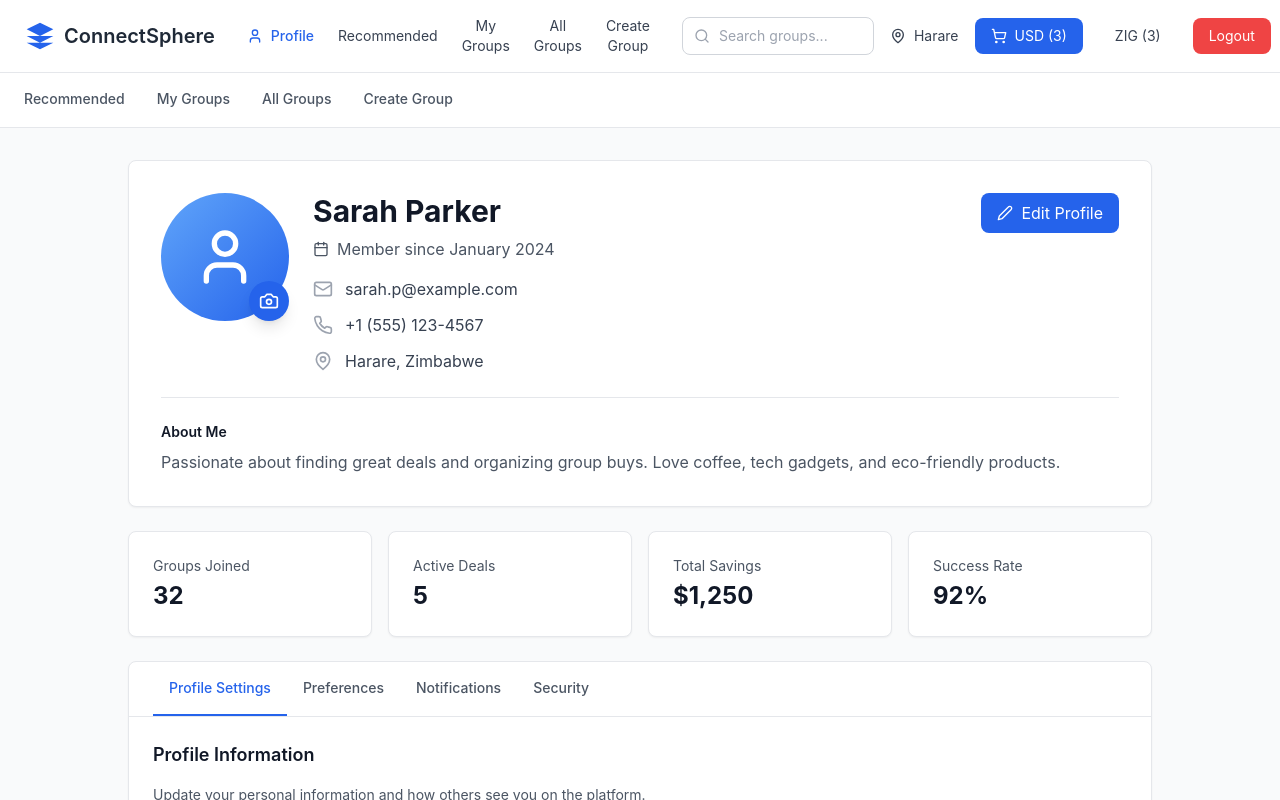
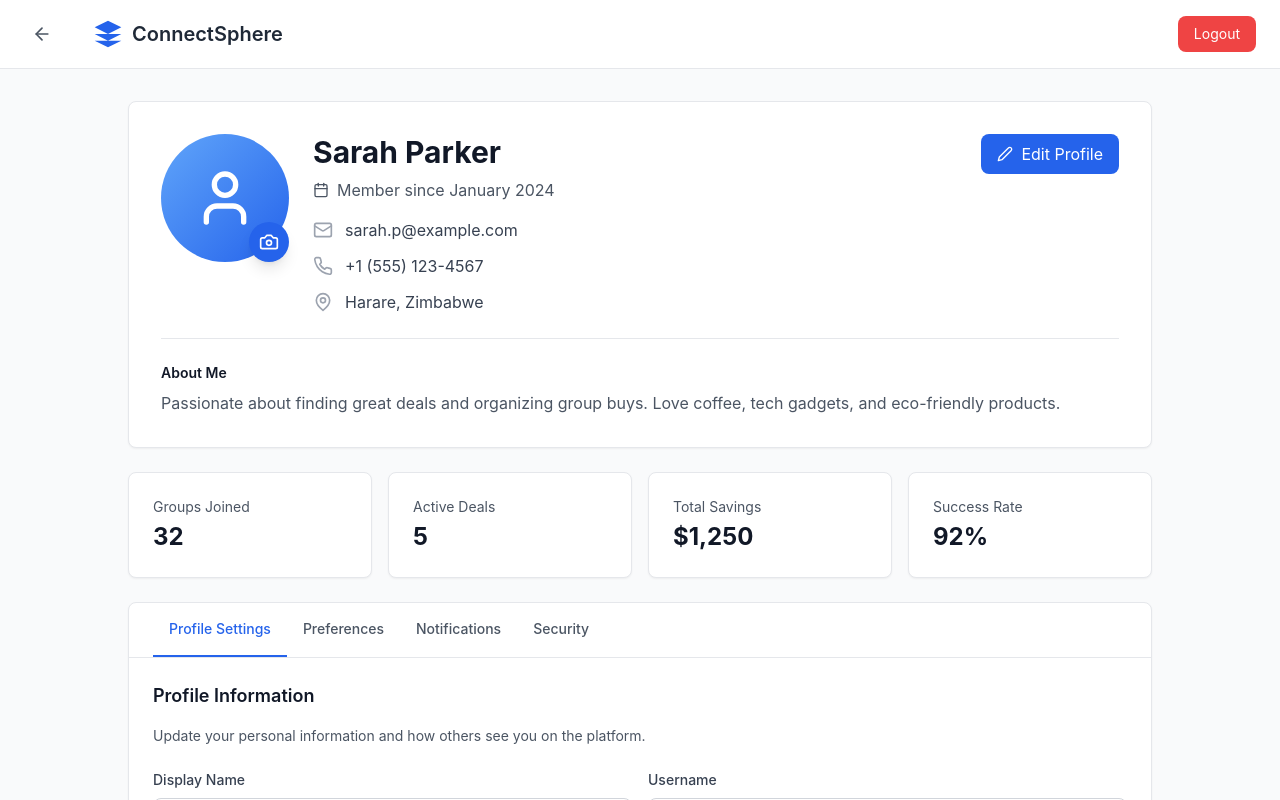
Before and after one commit to 1772hojaz/capstone, a React (Vite) app in the folder sys/Front-end/connectsphere/: page /profile in a window 1280 px wide. Shown: the top 800 px of the page. Built offline with nearby package versions, Linux system fonts and the light colour scheme.

Commit message:
I, UPDATED #sys/Front-end/connectsphere/src/pages/ProfilePage.tsx

```diff
--- a/sys/Front-end/connectsphere/src/pages/ProfilePage.tsx
+++ b/sys/Front-end/connectsphere/src/pages/ProfilePage.tsx
@@ -1,5 +1,5 @@
 import { useState } from 'react';
-import { Search, MapPin, ShoppingCart, User, Camera, Mail, Phone, MapPin as Location, Calendar, Edit2, Save, X } from 'lucide-react';
+import { User, Camera, Mail, Phone, MapPin as Location, Calendar, Edit2, Save, X, ArrowLeft } from 'lucide-react';
 import { useNavigate } from 'react-router-dom';
 
 export default function ProfilePage() {
@@ -38,6 +38,14 @@ export default function ProfilePage() {
       {/* Header */}
       <header className="bg-white border-b border-gray-200 sticky top-0 z-50">
         <div className="px-3 sm:px-6 py-4 flex flex-col sm:flex-row items-start sm:items-center gap-4 sm:gap-8">
+          {/* Back Button */}
+          <button
+            onClick={() => navigate(-1)}
+            className="p-2 hover:bg-gray-100 rounded-lg transition-colors flex items-center gap-2"
+          >
+            <ArrowLeft className="w-5 h-5 text-gray-600" />
+          </button>
+
           {/* Logo */}
           <button
             onClick={() => navigate('/trader')}
@@ -49,62 +57,11 @@ export default function ProfilePage() {
             <span className="text-xl font-semibold text-gray-800">ConnectSphere</span>
           </button>
 
-          {/* Top Navigation */}
-          <nav className="hidden md:flex items-center gap-6 flex-1">
-            <button
-              onClick={() => navigate('/profile')}
-              className="flex items-center gap-2 text-sm font-medium text-blue-600"
-            >
-              <User className="w-4 h-4" />
-              Profile
-            </button>
-            <button
-              onClick={() => navigate('/trader')}
-              className="text-sm text-gray-700 hover:text-gray-900"
-            >
-              Recommended
-            </button>
-            <button
-              onClick={() => navigate('/groups')}
-              className="text-sm text-gray-700 hover:text-gray-900"
-            >
-              My Groups
-            </button>
-            <button
-              onClick={() => navigate('/all-groups')}
-              className="text-sm text-gray-700 hover:text-gray-900"
-            >
-              All Groups
-            </button>
-            <button
-              onClick={() => navigate('/create-group')}
-              className="text-sm text-gray-700 hover:text-gray-900"
-            >
-              Create Group
-            </button>
-          </nav>
+          {/* Spacer */}
+          <div className="flex-1"></div>
 
-          {/* Right Side */}
-          <div className="flex flex-wrap items-center gap-2 sm:gap-4 flex-shrink-0">
-            <div className="relative hidden sm:block">
-              <Search className="absolute left-3 top-1/2 -translate-y-1/2 w-4 h-4 text-gray-400" />
-              <input
-                type="text"
-                placeholder="Search groups..."
-                className="pl-9 pr-4 py-2 border border-gray-300 rounded-lg text-sm focus:ring-2 focus:ring-blue-500 focus:border-transparent w-40 lg:w-48"
-              />
-            </div>
-            <div className="flex items-center gap-2 text-xs sm:text-sm text-gray-700">
-              <MapPin className="w-4 h-4" />
-              <span>Harare</span>
-            </div>
-            <button className="px-3 sm:px-4 py-2 bg-blue-600 text-white text-xs sm:text-sm rounded-lg hover:bg-blue-700 transition flex items-center gap-2 whitespace-nowrap">
-              <ShoppingCart className="w-4 h-4" />
-              USD (3)
-            </button>
-            <button className="px-3 sm:px-4 py-2 text-xs sm:text-sm text-gray-700 hover:text-gray-900 whitespace-nowrap">
-              ZIG (3)
-            </button>
+          {/* Right Side - Only Logout */}
+          <div className="flex items-center gap-2 sm:gap-4 flex-shrink-0">
             <button
               onClick={() => navigate('/login')}
               className="px-3 sm:px-4 py-2 bg-red-500 text-white text-xs sm:text-sm rounded-lg hover:bg-red-600 transition whitespace-nowrap"
@@ -114,38 +71,6 @@ export default function ProfilePage() {
           </div>
         </div>
       </header>
-
-      {/* Tabs */}
-      <div className="bg-white border-b border-gray-200 sticky top-[73px] z-40">
-        <div className="px-3 sm:px-6">
-          <nav className="flex gap-4 sm:gap-8">
-            <button
-              onClick={() => navigate('/trader')}
-              className="py-4 text-sm font-medium border-b-2 border-transparent text-gray-600 hover:text-gray-900 transition"
-            >
-              Recommended
-            </button>
-            <button
-              onClick={() => navigate('/groups')}
-              className="py-4 text-sm font-medium border-b-2 border-transparent text-gray-600 hover:text-gray-900 transition"
-            >
-              My Groups
-            </button>
-            <button
-              onClick={() => navigate('/all-groups')}
-              className="py-4 text-sm font-medium border-b-2 border-transparent text-gray-600 hover:text-gray-900 transition"
-            >
-              All Groups
-            </button>
-            <button
-              onClick={() => navigate('/create-group')}
-              className="py-4 text-sm font-medium border-b-2 border-transparent text-gray-600 hover:text-gray-900 transition"
-            >
-              Create Group
-            </button>
-          </nav>
-        </div>
-      </div>
 
       {/* Main Content */}
       <main className="flex-1 px-3 sm:px-6 py-4 sm:py-8">
```
